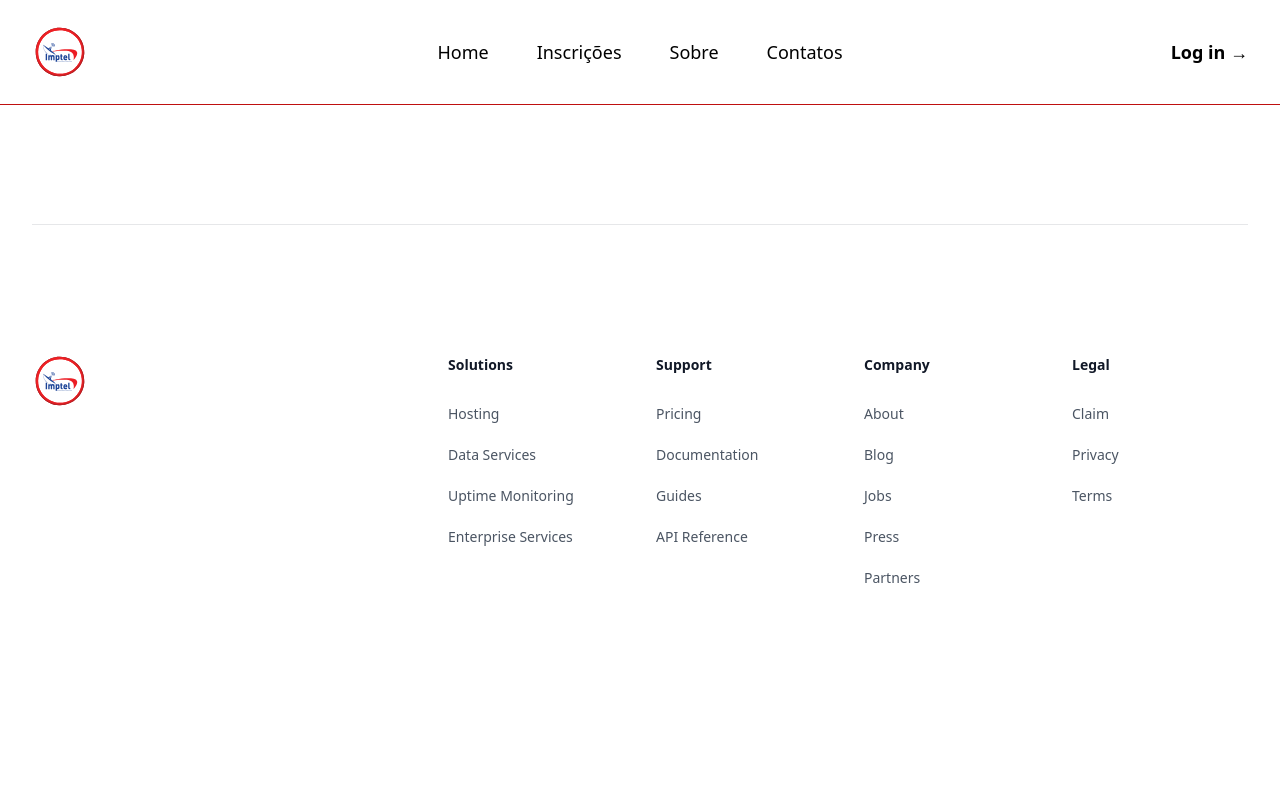
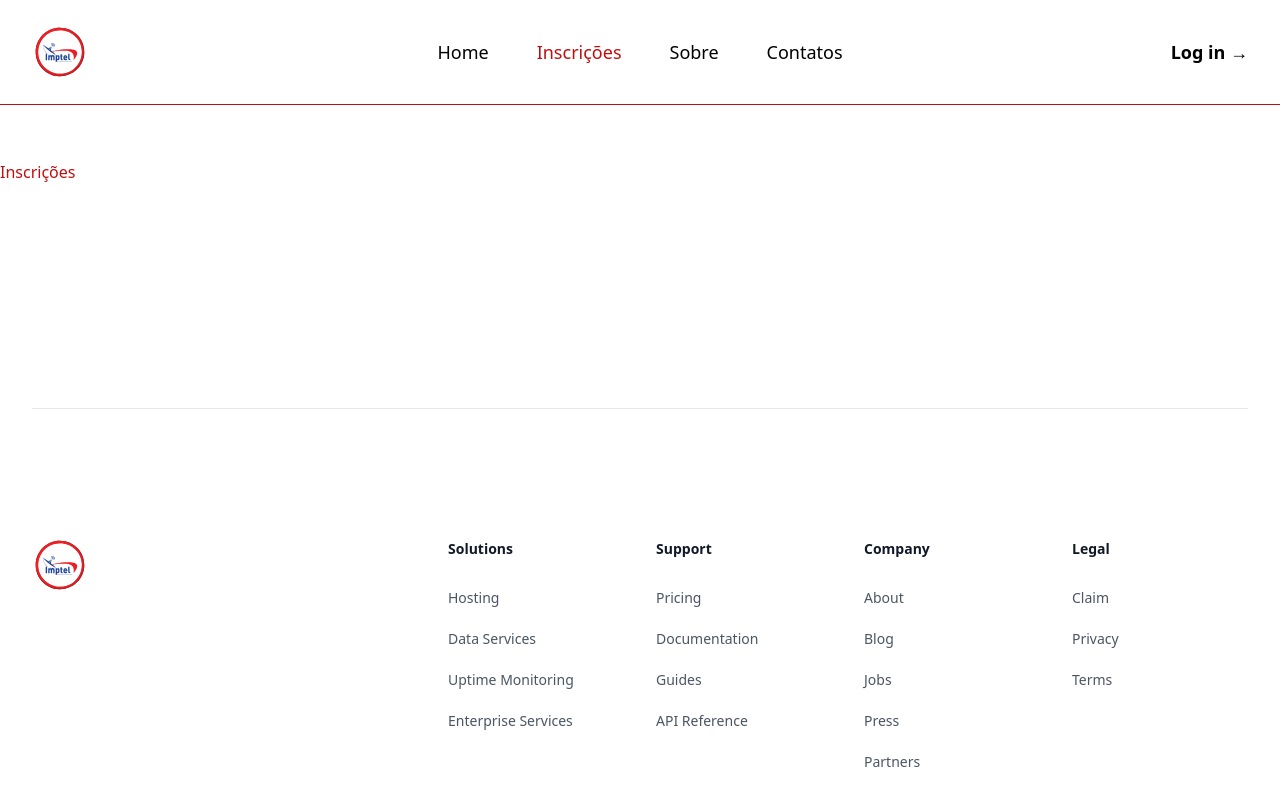
Before and after one commit to leehendrick/EduConnect-UI, a Nuxt app in the folder nuxt-app/: page /inscricoes in a window 1280 px wide. Shown: the top 806 px of the page. Built offline with nearby package versions, Linux system fonts and the light colour scheme.

Commit message:
add new component

```diff
--- /dev/null
+++ b/nuxt-app/pages/inscricoes.vue
@@ -0,0 +1,11 @@
+<script setup lang="ts">
+
+</script>
+
+<template>
+    <h1 class="mt-40 mb-20 text-primary">Inscrições</h1>
+</template>
+
+<style scoped>
+
+</style>
```
